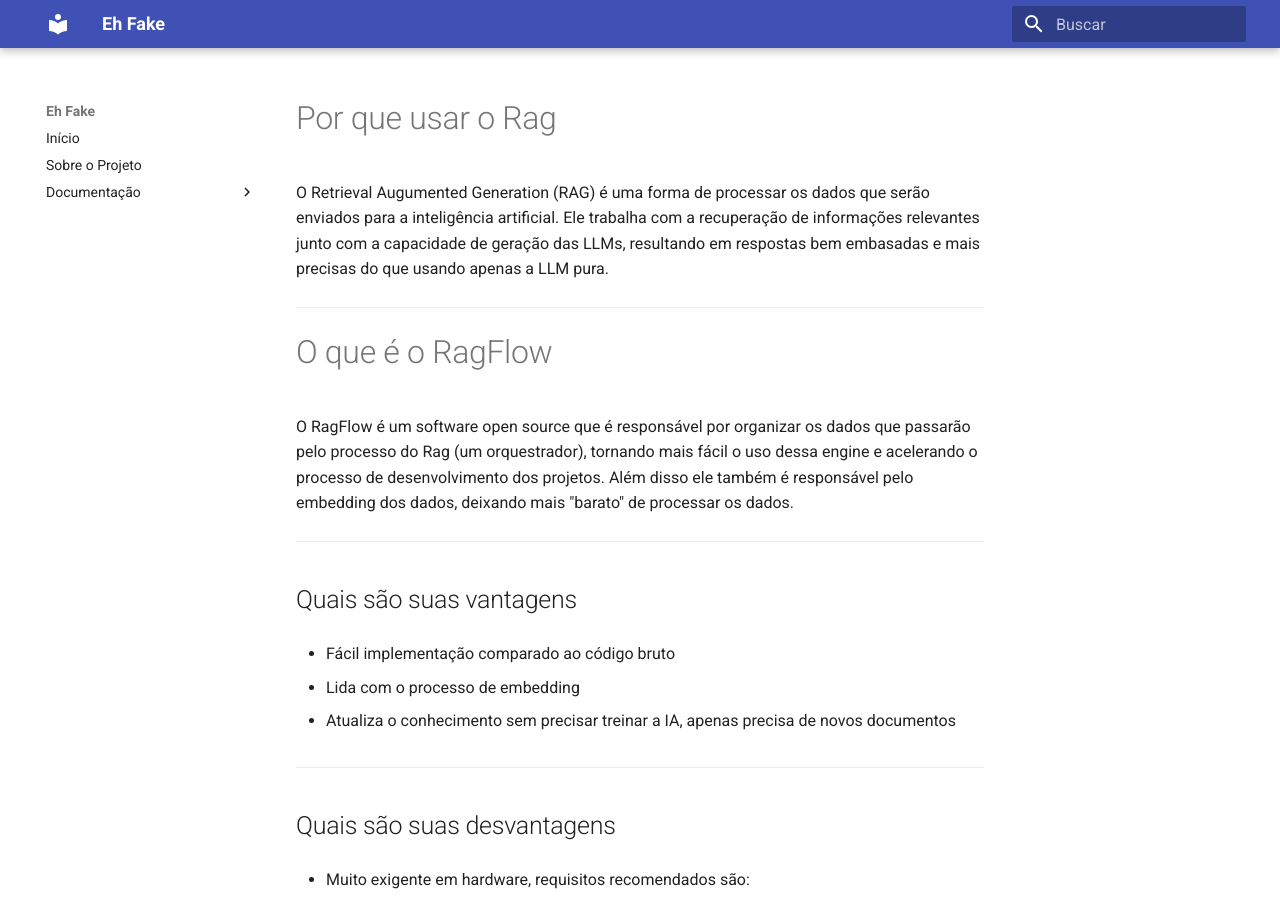
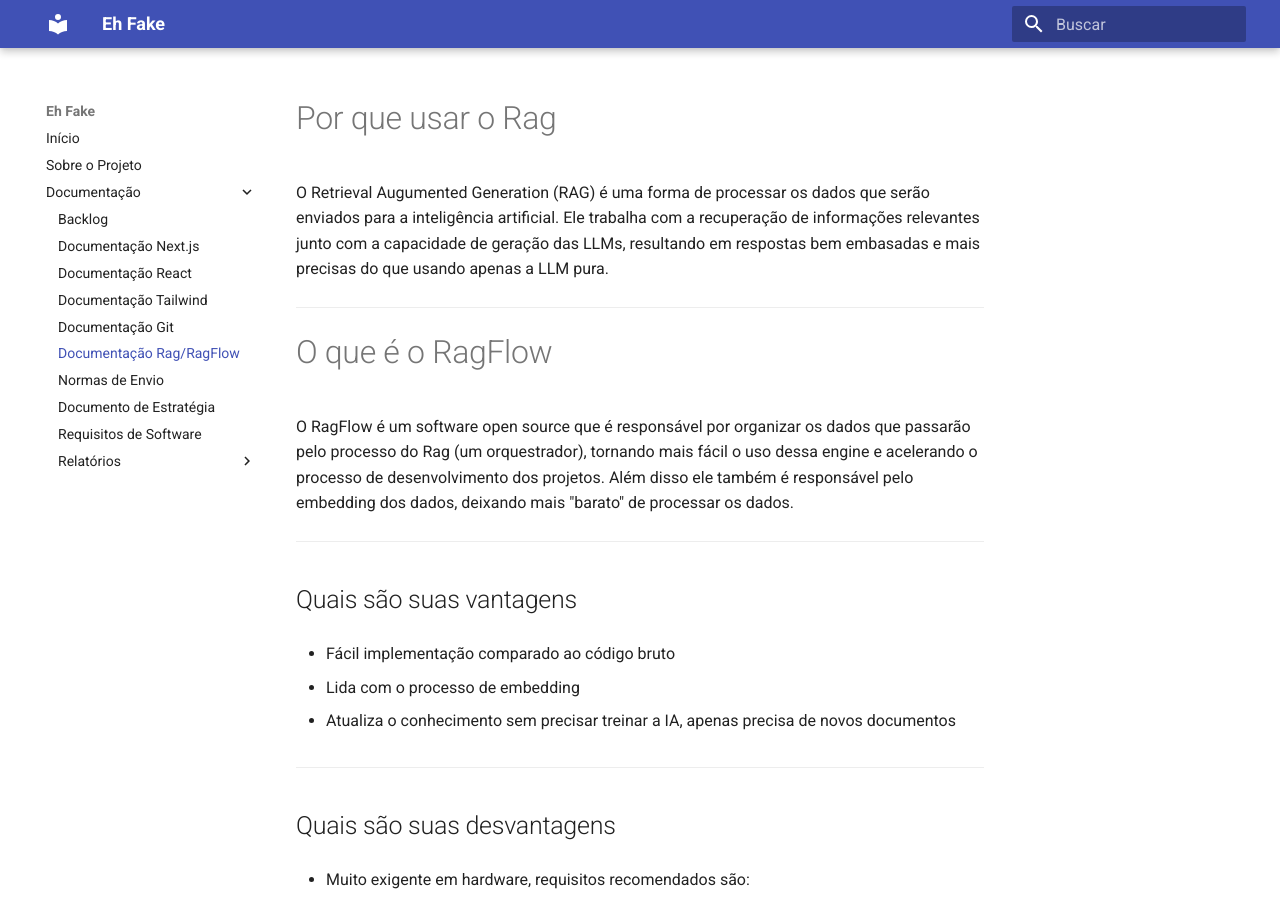
Before and after one commit to unb-mds/2025-2-Eh_Fake, an MkDocs documentation site: the page built from docs/documentacao_rag_ragflow.md, in a window 1280 px wide and 900 px high. Built offline with MkDocs 1.6.1 and Material for MkDocs 9.7.7, drawn with Linux system fonts in a browser that asks for light colours.

Commit message:
[chore] Adição da rota rag/raglfow (#49)

```diff
--- a/mkdocs.yml
+++ b/mkdocs.yml
@@ -12,6 +12,7 @@ nav:
       - Documentação React: documentacao_react.md
       - Documentação Tailwind: documentacao_tailwind.md
       - Documentação Git: documentacao_git.md
+      - Documentação Rag/RagFlow: documentacao_rag_ragflow.md
       - Normas de Envio: normas_de_envio.md
       - Documento de Estratégia: Documento de Estratégia.md
       - Requisitos de Software: Requisitos de Software.md
```
